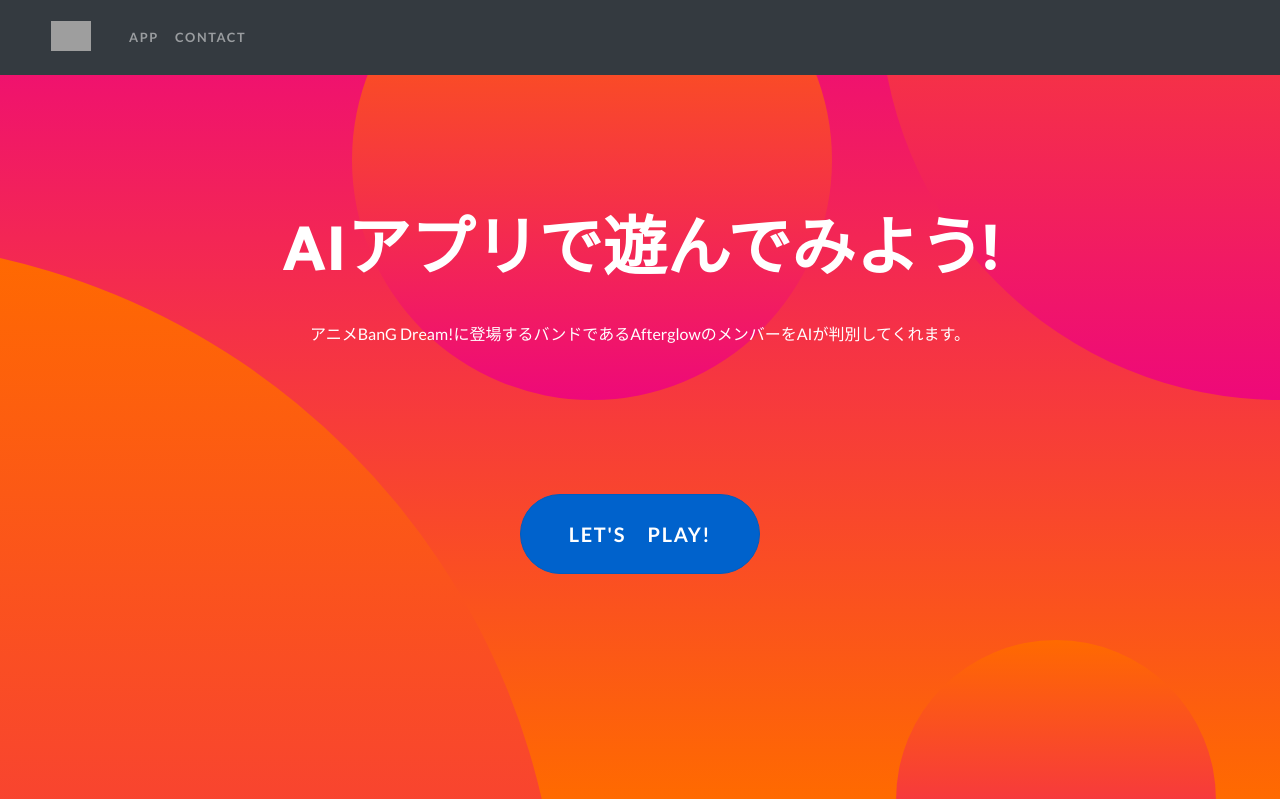
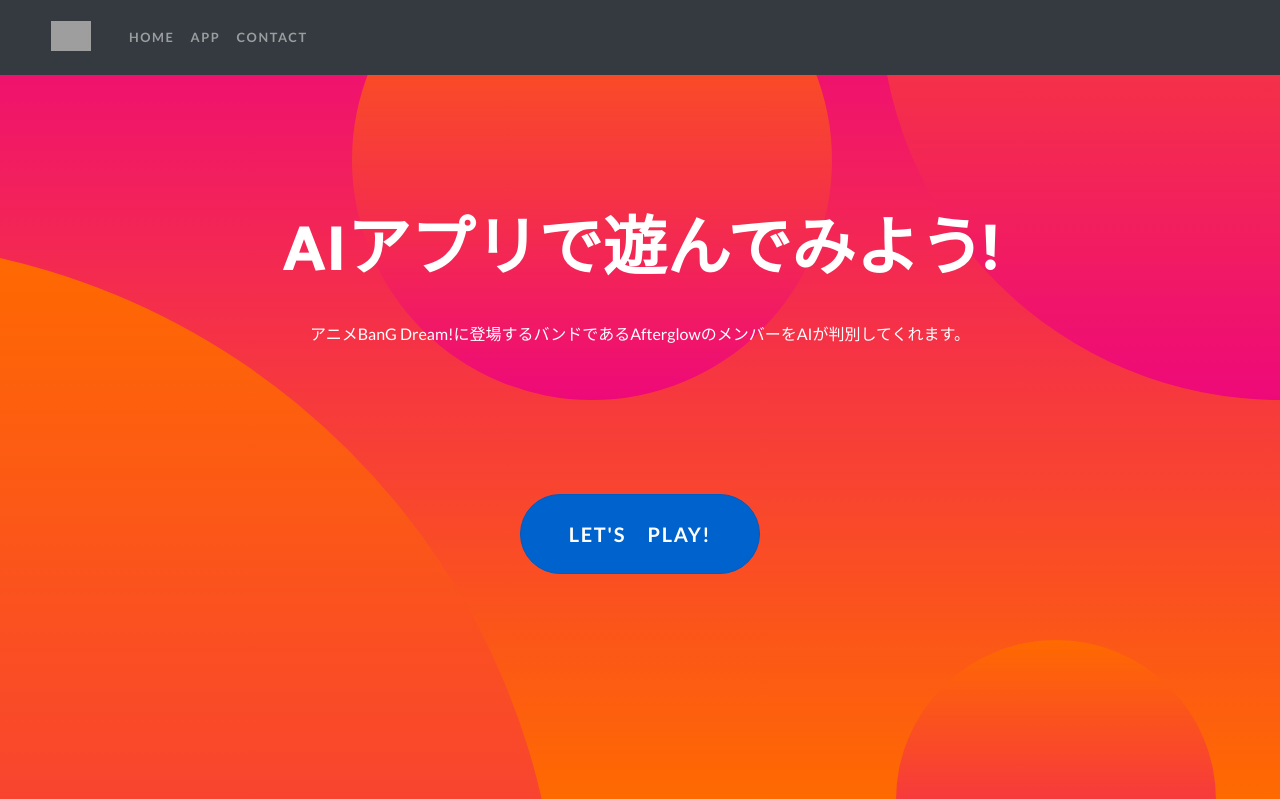
Before and after one commit to zoniha/portfolio-src, a Django app: page / in a window 1280 px wide. Shown: the top 799 px of the page. Run offline with Django 3.2, Linux system fonts and the light colour scheme; some libraries are stand-ins or nearby versions; grey boxes are pictures that could not be loaded.

Commit message:
Update links

```diff
--- a/afterglow/templates/afterglow/base.html
+++ b/afterglow/templates/afterglow/base.html
@@ -30,12 +30,15 @@
         <!-- Navigation -->
         <nav class="navbar navbar-expand-lg navbar-dark navbar-custom fixed-top bg-dark">
           <div class="container my-navbar">
-            <h1><a href='{% url 'afterglow:index' %}'><img id="logo" src="{% static 'afterglow/img/logo.png' %}"</a></h1>
+            <h1><a href='https://aspected-helios.herokuapp.com/'><img id="logo" src="{% static 'afterglow/img/logo.png' %}"</a></h1>
             <button class="navbar-toggler" type="button" data-toggle="collapse" data-target="#navbarResponsive" aria-controls="navbarResponsive" aria-expanded="false" aria-label="Toggle navigation">
             <span class="navbar-toggler-icon"></span>
             </button>
             <div class="collapse navbar-collapse my-nav" id="navbarResponsive">
               <ul class="navbar-nav mr-auto">
+                  <li class="nav-item">
+                    <a class="nav-link" href="https://aspected-helios.herokuapp.com/enif/">HOME</a>
+                  </li>
                   <li class="nav-item">
                       <a class="nav-link" href="{% url 'afterglow:afterglow_det' %}">APP</a>
                   </li>
```
